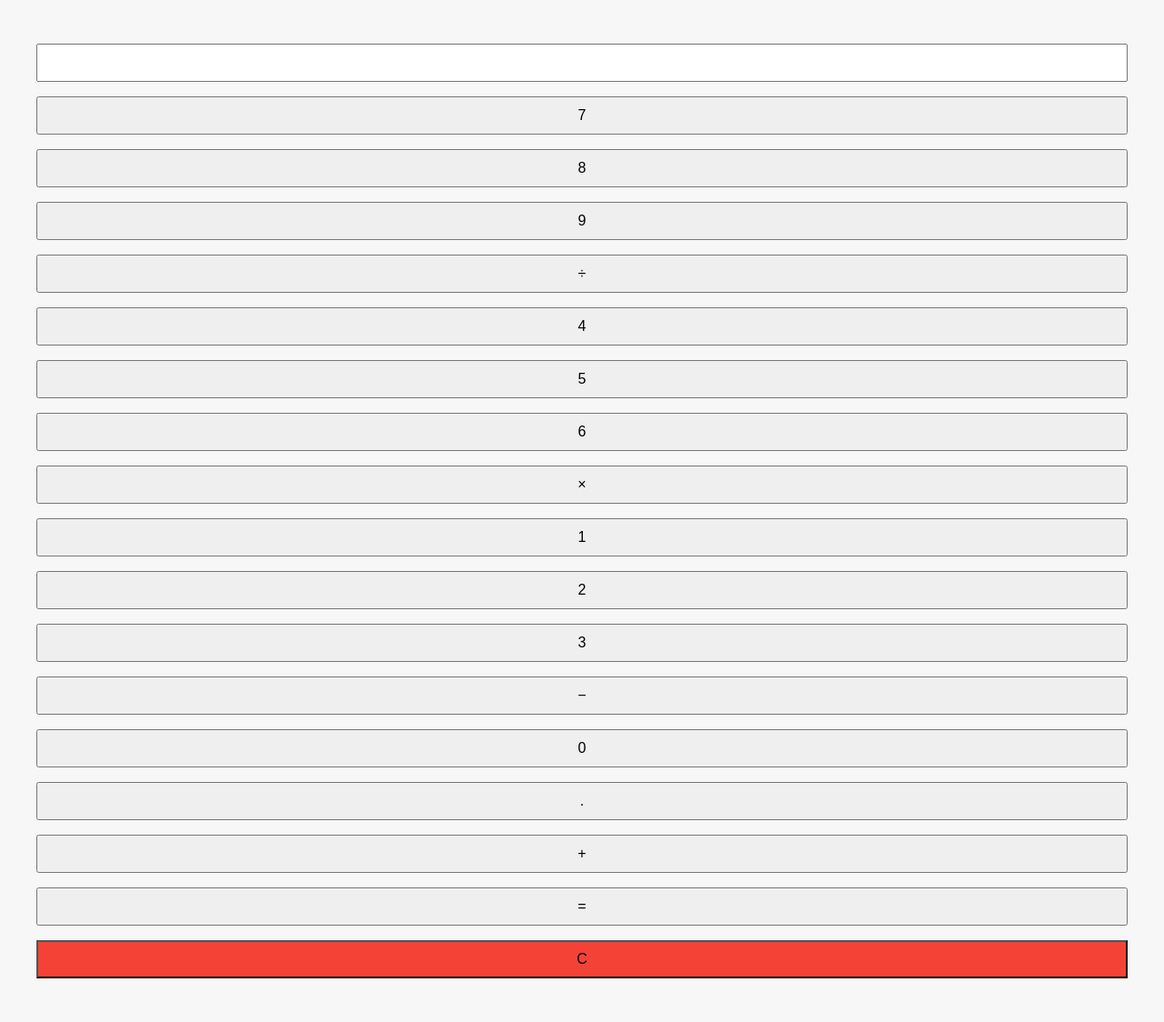
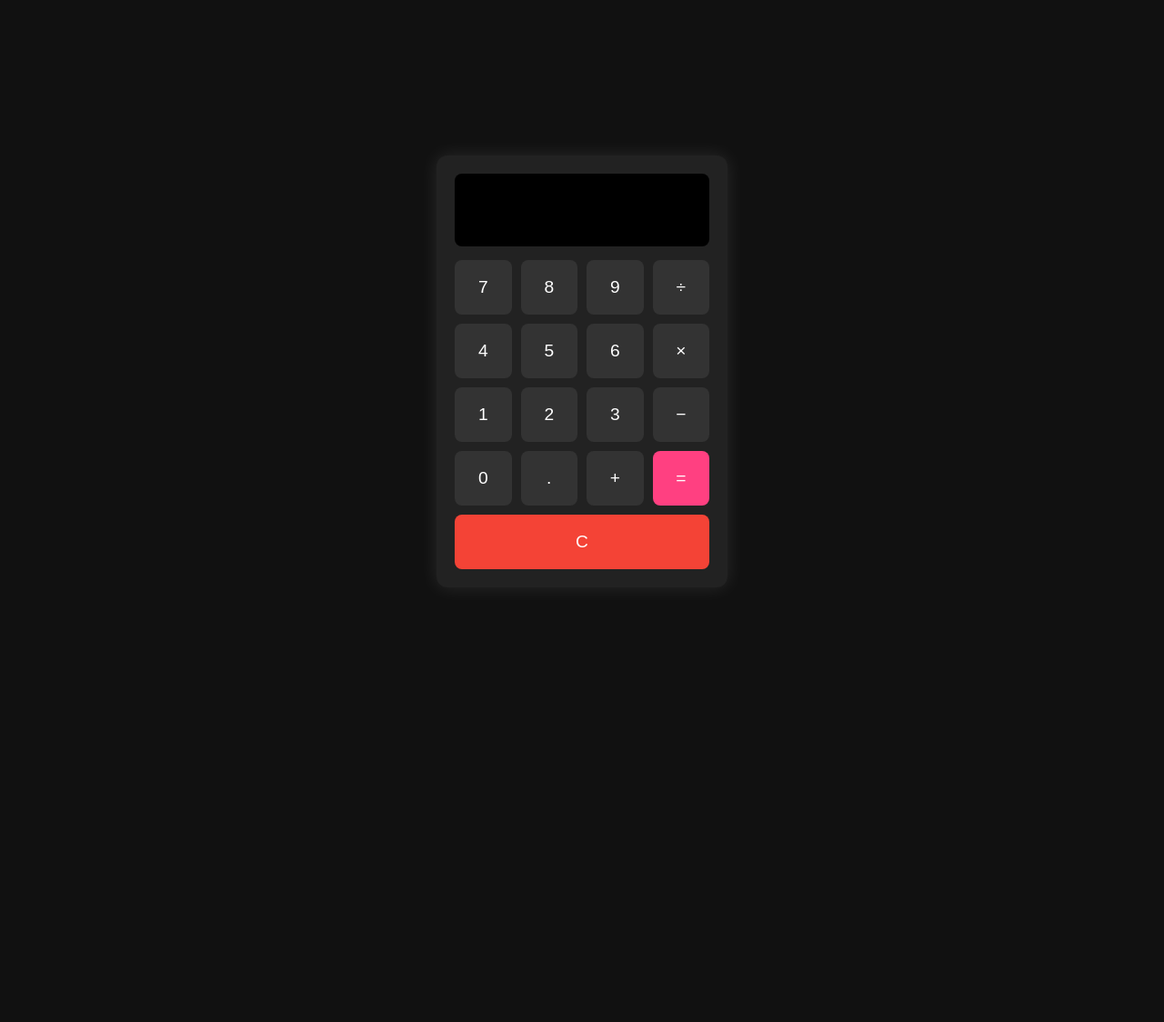
Before and after one commit to riya9818/Calculator, a Django app: page / in a window 1280 px wide. Shown: the whole page at 91% size. After the commit the page ends 646 px from the top, so only its background shows below. Run offline with Django 5.2, Linux system fonts and the light colour scheme.

Commit message:
styles added

```diff
--- a/calc/templates/calc/calculator.html
+++ b/calc/templates/calc/calculator.html
@@ -4,13 +4,65 @@
   <meta charset="utf-8" />
   <title>Django Calculator</title>
   <meta name="viewport" content="width=device-width,initial-scale=1" />
-  <style>
-    body { font-family: Arial, sans-serif; margin: 40px; background:#f7f7f7; }
-    .calc-container { max-width: 420px; margin: auto; padding: 24px; background: #fff; border-radius: 8px; box-shadow: 0 4px 12px rgba(0,0,0,0.06); }
-    input, select, button { margin: 8px 0; padding: 10px; width: 100%; box-sizing: border-box; font-size: 16px; }
-    button { cursor: pointer; }
-    .result { margin-top: 12px; padding: 10px; background:#f2f8ff; border-radius:6px; }
-    .error { margin-top: 12px; padding: 10px; background:#ffecec; border-radius:6px; color:#a00; }
+   <style>
+    body {
+      font-family: 'Poppins', sans-serif;
+      background: #111;
+      color: #fff;
+      display: flex;
+      justify-content: center;
+      align-items: center;
+      height: 100vh;
+    }
+
+    .calculator {
+      background: #222;
+      padding: 20px;
+      border-radius: 12px;
+      box-shadow: 0 0 20px rgba(255, 255, 255, 0.1);
+    }
+
+    .display {
+      width: 260px;
+      height: 60px;
+      background: #000;
+      color: #0f0;
+      text-align: right;
+      font-size: 1.8em;
+      padding: 10px;
+      border: none;
+      border-radius: 8px;
+      margin-bottom: 15px;
+    }
+
+    .buttons {
+      display: grid;
+      grid-template-columns: repeat(4, 1fr);
+      gap: 10px;
+    }
+
+    button {
+      height: 60px;
+      font-size: 1.2em;
+      background: #333;
+      border: none;
+      border-radius: 8px;
+      color: white;
+      cursor: pointer;
+      transition: 0.2s;
+    }
+
+    button:hover {
+      background: #555;
+    }
+
+    .equals {
+      background: #ff4081;
+    }
+
+    .equals:hover {
+      background: #e91e63;
+    }
   </style>
 </head>
 <body>
```
